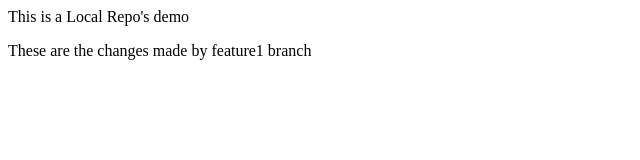
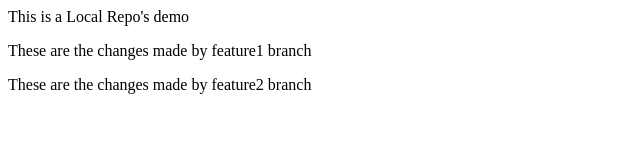
Before and after one commit to Saifmd09/LocalRepo1, a plain HTML site: page index.html in a window 1280 px wide. Shown: the whole page, without its empty margins (0-640 px from the left). Drawn offline with Linux system fonts and the light colour scheme.

Commit message:
The Updations of Feature3

```diff
--- a/index.html
+++ b/index.html
@@ -1,2 +1,3 @@
 <p>This is a Local Repo's demo</p>
 <p>These are the changes made by feature1 branch</p>
+<p>These are the changes made by feature2 branch</p>
```
